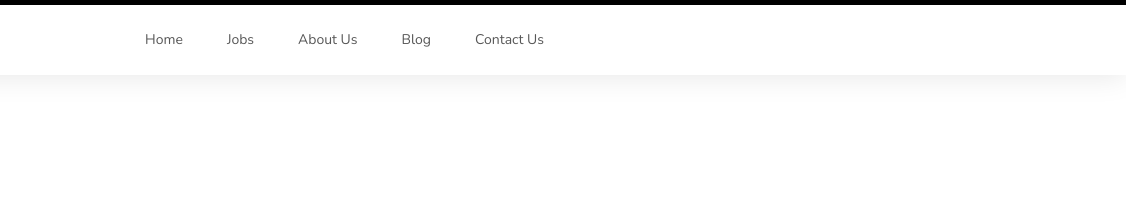
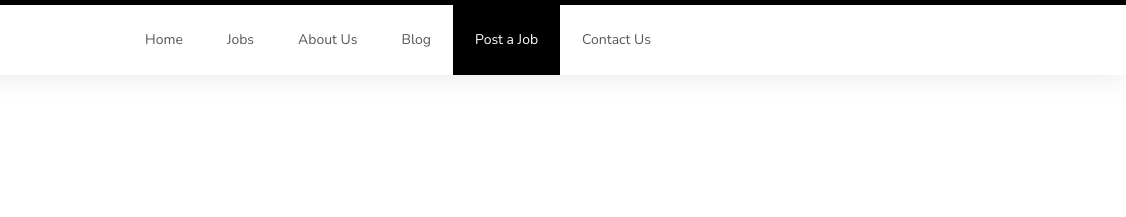
Before and after one commit to Nneka-M/JobHive_web, a plain HTML site: page job-details 6.html in a window 1280 px wide. Shown: the top 217 px of the page, 154-1280 px from the left. Drawn offline with nearby package versions, Linux system fonts and the light colour scheme; a web font is replaced by a local one.

Commit message:
Update job-details 6.html

```diff
--- a/job-details 6.html
+++ b/job-details 6.html
@@ -56,6 +56,8 @@
                          <li><a href="job-listing.html">Jobs</a></li>
                          <li><a href="about-us.html">About Us</a></li>
                          <li><a href="blog-posts.html">Blog</a></li>
+                         <li class="active"><a href="post-a-job-2.html">Post a Job</a></li>
+
                          <!-- <li class="dropdown">
                               <a href="#" class="dropdown-toggle" data-toggle="dropdown" role="button" aria-haspopup="true" aria-expanded="false">More <span class="caret"></span></a>
 
```
